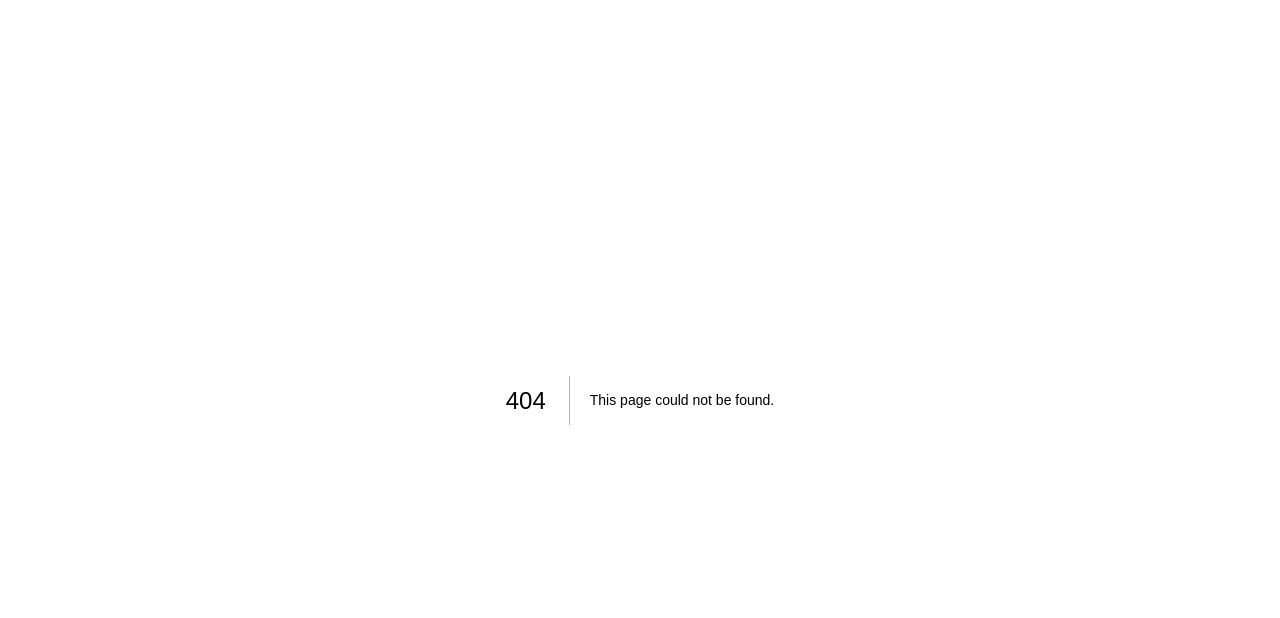
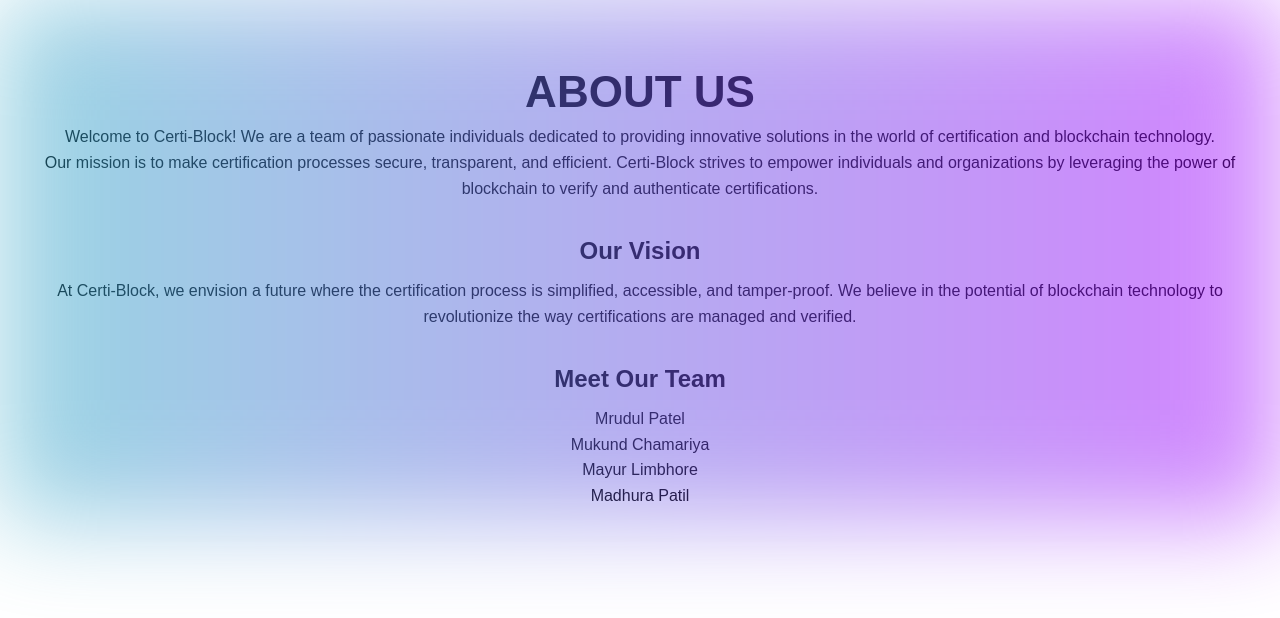
Before and after one commit to Nuthanmc/Grade-Chain, a Next.js app: page /aboutus in a window 1280 px wide. Before the commit this address had no page. Shown: the top 618 px of the page. Built offline with nearby package versions, Linux system fonts and the light colour scheme.

Commit message:
AboutUs page

```diff
--- /dev/null
+++ b/app/aboutus/page.js
@@ -0,0 +1,78 @@
+import React from "react";
+import styles from "@/styles";
+
+const AboutUs = () => {
+  return (
+    <div
+      className={`${styles.innerWidth} ${styles.yPaddings}`}
+      style={{
+        position: "relative",
+        margin: "0 auto",
+        padding: "12px",
+        paddingTop: "60px",
+        textAlign: "center",
+        fontFamily: "Helvetica, sans-serif",
+        color: "black",
+      }}
+    >
+      <div style={{ position: "absolute", top: 0, left: 0, width: "100%", height: "100%" }}>
+
+        <div
+          style={{
+            backgroundImage: "linear-gradient(270deg, #a509ff 0%, #34acc7 100%)",
+            filter: "blur(50px)",
+            width: "100%",
+            height: "100%",
+            opacity: 0.5,
+          }}
+        />
+      </div>
+      <h1
+        style={{
+          fontSize: "44px",
+          fontWeight: "bold",
+          lineHeight: "64.4px",
+          textTransform: "uppercase",
+        }}
+      >
+        About Us
+      </h1>
+      <p style={{ fontSize: "1rem",
+                  lineHeight: "1.6" }}>
+        Welcome to Certi-Block! We are a team of passionate individuals dedicated to providing innovative solutions in the world of certification and blockchain technology.
+      </p>
+      <p style={{ fontSize: "1rem",
+                  lineHeight: "1.6" }}>
+        Our mission is to make certification processes secure, transparent, and efficient. Certi-Block strives to empower individuals and organizations by leveraging the power of blockchain to verify and authenticate certifications.
+      </p>
+      <h2 style={{ fontSize: "1.5rem",
+                   fontWeight: "bold",
+                   lineHeight: "2.2",
+                   marginTop: "24px" }}>
+        Our Vision
+      </h2>
+      <p style={{ fontSize: "1rem",
+                  lineHeight: "1.6" }}>
+        At Certi-Block, we envision a future where the certification process is simplified, accessible, and tamper-proof. We believe in the potential of blockchain technology to revolutionize the way certifications are managed and verified.
+      </p>
+      <h2 style={{ fontSize: "1.5rem",
+                   fontWeight: "bold",
+                   lineHeight: "2.2",
+                   marginTop: "24px" }}>
+        Meet Our Team
+      </h2>
+      <ul style={{ listStyleType: "none",
+                   padding: "0",
+                   fontSize: "1rem",
+                   lineHeight: "1.6" }}>
+
+        <li>Mrudul Patel</li>
+        <li>Mukund Chamariya</li>
+        <li>Mayur Limbhore</li>
+        <li>Madhura Patil</li>
+      </ul>
+    </div>
+  );
+};
+
+export default AboutUs;
--- a/app/page.js
+++ b/app/page.js
@@ -3,6 +3,7 @@
 import Navbar from "@/components/Navbar";
 import Hero from "@/components/Hero";
 import Footer from "@/components/Footer";
+
 
 export default function Home() {
   return (
--- a/components/Navbar.jsx
+++ b/components/Navbar.jsx
@@ -1,6 +1,7 @@
 "use client";
+import React, { useEffect, useState } from "react";
+import Link from "next/link";
 
-import React, { useEffect, useState } from "react";
 // import { MagicTabSelect } from "react-magic-motion";
 
 // const pillTabs = ["How It Works", "About Us", "Contact Us"];
@@ -133,11 +134,11 @@ import { motion } from "framer-motion";
 import { navVariants } from "@/utils/motion";
 import styles from "@/styles";
 import Image from "next/image";
-import Link from "next/link";
+//import Link from "next/link";
 
 const navLinks = [
   { title: "How It Works", link: "/" },
-  { title: "About Us", link: "/" },
+  { title: "About Us", link: "/AboutUs" },
   { title: "Contact Us", link: "/" },
 ];
 const Navbar = () => {
@@ -193,7 +194,7 @@ const Navbar = () => {
               type="button"
               className="font-bold hidden lg:flex text-[14px] lg:text-[18px] leading-[25px] dark:text-white dark:hover:text-gray-500 hover:text-gray-600"
             >
-              About Us
+              <Link href="/aboutus">About Us</Link>
             </button>
             <button
               type="button"
@@ -211,7 +212,7 @@ const Navbar = () => {
                         <Link href="#howitworks">How It Works</Link>
                       </li>
                       <li>
-                        <Link href="#aboutus">About Us</Link>
+                        <Link href="#AboutUs">About Us</Link>
                       </li>
                       <li>
                         <Link href="#contactus">Contact Us</Link>
--- a/package.json
+++ b/package.json
@@ -13,9 +13,9 @@
     "daisyui": "^3.9.3",
     "ethers": "^5.7.2",
     "framer-motion": "^7.6.7",
-    "next": "13.5.6",
-    "react": "^18",
-    "react-dom": "^18",
+    "next": "^13.5.6",
+    "react": "^18.2.0",
+    "react-dom": "^18.2.0",
     "react-hot-toast": "^2.4.1",
     "react-icons": "^4.12.0",
     "react-magic-motion": "^1.0.9",
```
Also changed, not shown: 1 other file (tests, documents, lock files or other folders).
